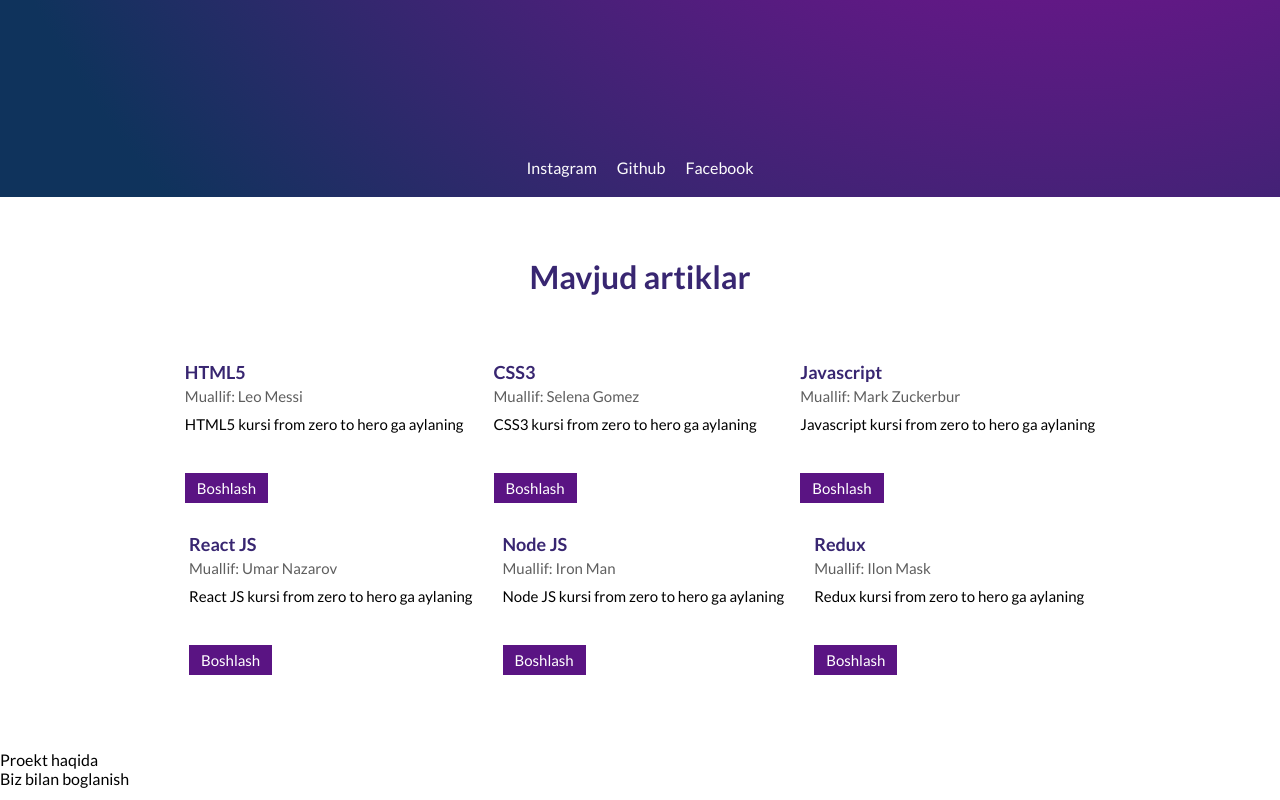
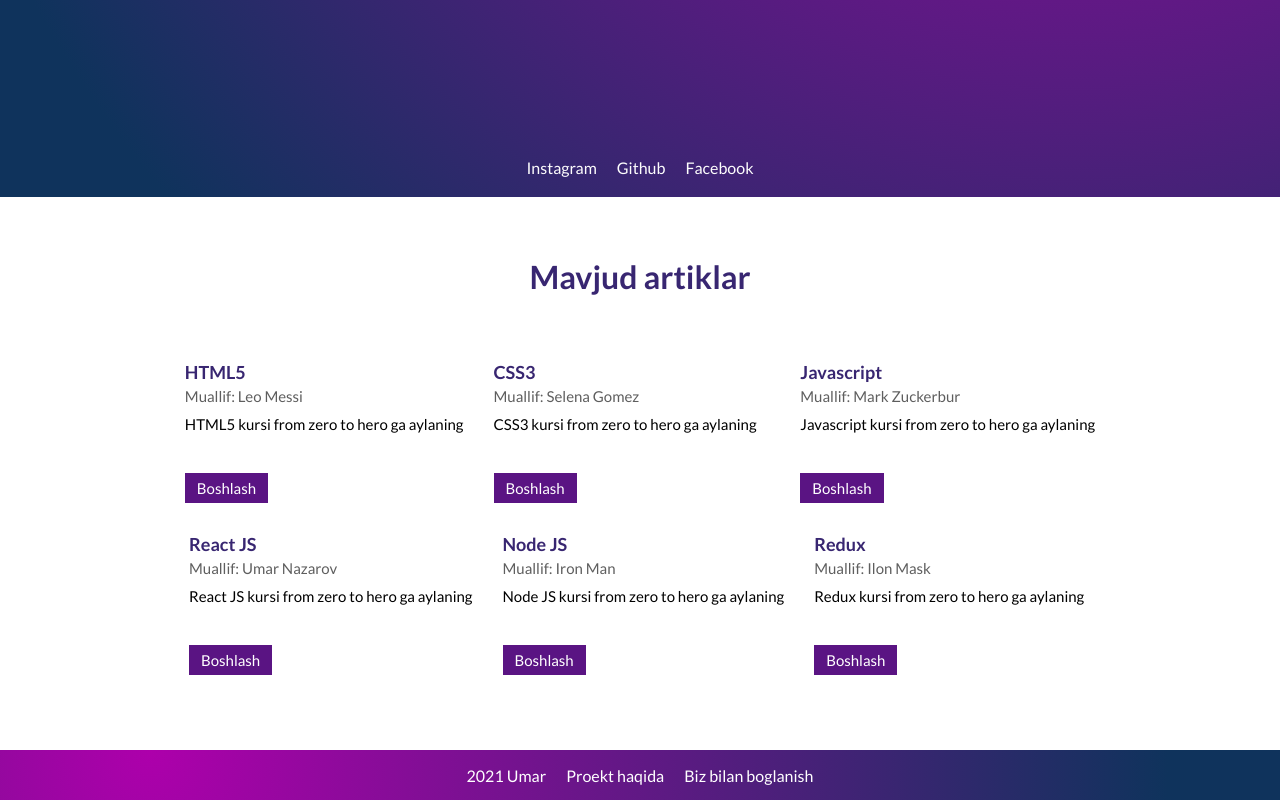
Before and after one commit to umarnazarov/js-bilim, a Next.js app: page / in a window 1280 px wide. Shown: the part 603-1403 px from the top of the page. Built offline with nearby package versions, Linux system fonts and the light colour scheme.

Commit message:
footer added

```diff
--- /dev/null
+++ b/components/Footer/footer.module.scss
@@ -0,0 +1,21 @@
+.container {
+    height: 50px;
+    margin-top: 40px;
+    background-image: radial-gradient(circle farthest-corner at 11.7% 4.3%, #ad00ab 0%, #0f335c 90%);
+    color: #fff;
+    .content {
+        height: 100%;
+        max-width: 1000px;
+        margin: 0 auto;
+        ._links {
+            height: 100%;
+            display: flex;
+            align-items: center;
+            justify-content: center;
+            ._link {
+                list-style: none;
+                margin: 0 10px;
+            }
+        }
+    }
+}
--- a/components/Footer/index.js
+++ b/components/Footer/index.js
@@ -1,11 +1,13 @@
+import cls from "./footer.module.scss"
 
 function index() {
     return (
-        <div>
-            <div>
-                <ul>
-                    <li>Proekt haqida</li>
-                    <li>Biz bilan boglanish</li>
+        <div className={cls.container}>
+            <div className={cls.content}>
+                <ul className={cls._links}>
+                    <li className={cls._link}>2021 Umar</li>
+                    <li className={cls._link}>Proekt haqida</li>
+                    <li className={cls._link}>Biz bilan boglanish</li>
                 </ul>
             </div>
         </div>
```
